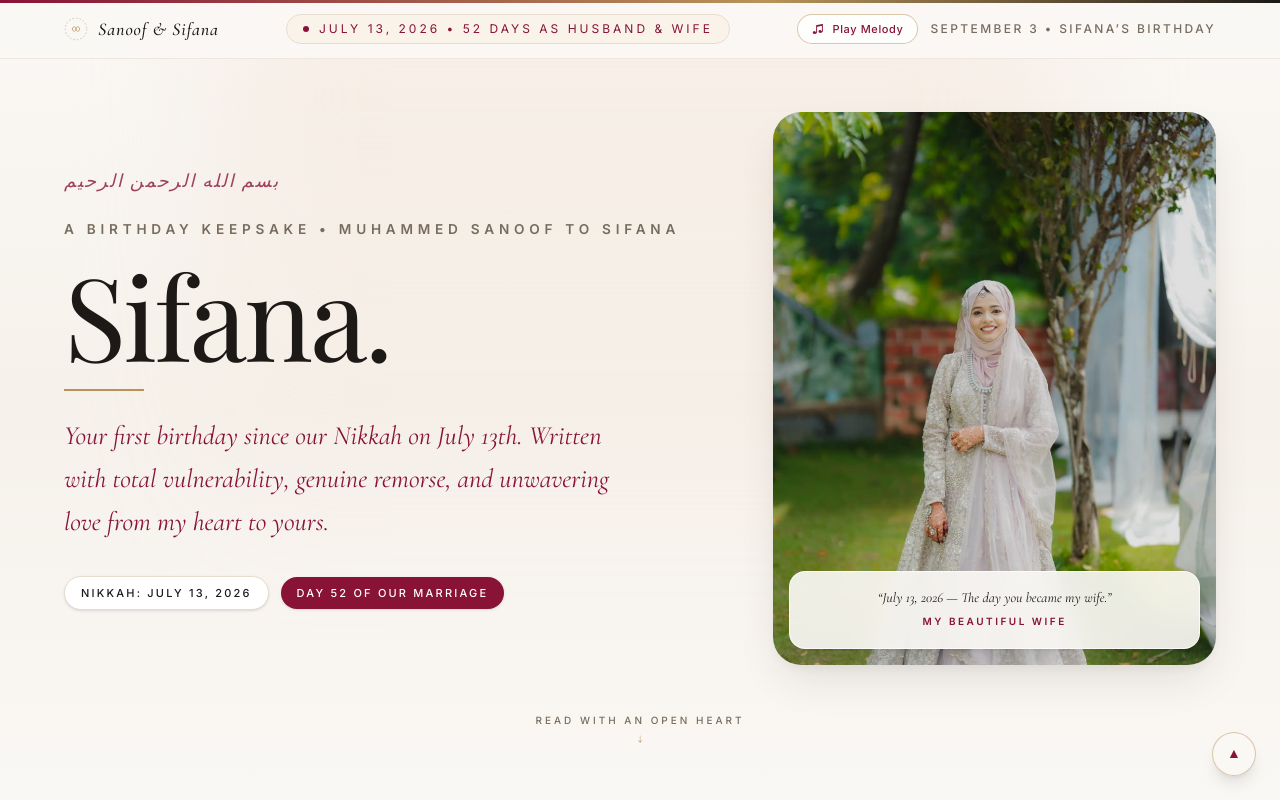
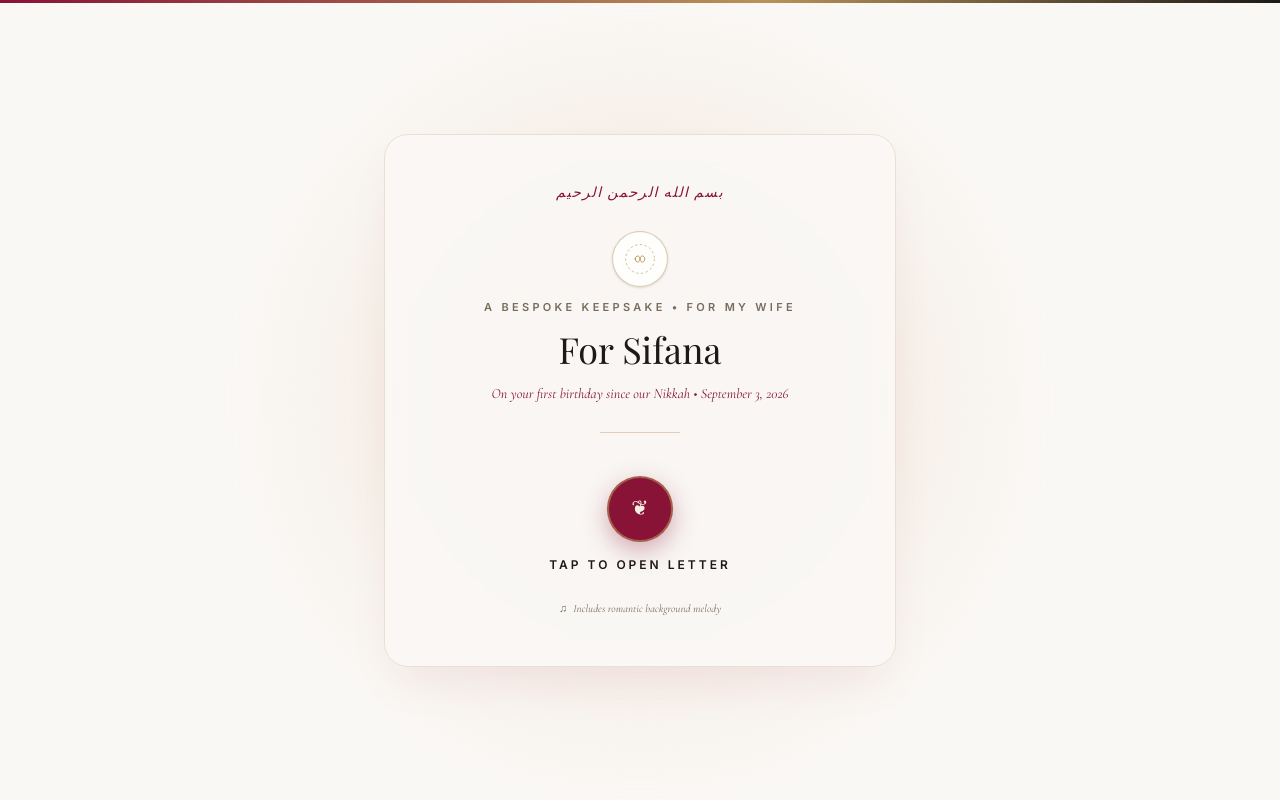
Before and after one commit to msanoof98/happy-birthday-sifana, a React (Vite) app: page / in a window 1280 px wide. Shown: the top 800 px of the page. Built offline with nearby package versions, Linux system fonts and the light colour scheme; a web font is replaced by a local one.

Commit message:
feat: Add editorial starter loader screen and Pixabay romantic background audio

```diff
--- a/src/App.tsx
+++ b/src/App.tsx
@@ -16,91 +16,108 @@ import {
 const EASE_OUT_QUART = [0.25, 1, 0.5, 1] as const;
 
 /* ═══════════════════════════════════════════════════════════════
-   AMBIENT ACOUSTIC MUSIC SYNTHESIZER (WEB AUDIO API)
-   Zero external dependencies, works seamlessly offline & on Vercel
+   STARTER & LOADER SCREEN: THE QUIET INVITATION
    ═══════════════════════════════════════════════════════════════ */
 
-class AmbientMusicBox {
-  private ctx: AudioContext | null = null;
-  private isPlaying = false;
-  private timer: number | null = null;
-  private noteIdx = 0;
+function StarterScreen({ onOpen }: { onOpen: () => void }) {
+  const [isOpening, setIsOpening] = useState(false);
+  const [isLoaded, setIsLoaded] = useState(false);
+  const shouldReduceMotion = useReducedMotion();
 
-  // Soft, peaceful acoustic bell progression (F maj9 / D min9 / Bb maj7)
-  private melody = [
-    349.23, // F4
-    440.0,  // A4
-    523.25, // C5
-    659.25, // E5
-    587.33, // D5
-    440.0,  // A4
-    392.0,  // G4
-    523.25, // C5
-    466.16, // Bb4
-    392.0,  // G4
-    349.23, // F4
-    261.63, // C4
-    349.23, // F4
-    440.0,  // A4
-    392.0,  // G4
-    329.63, // E4
-  ];
+  useEffect(() => {
+    const t = setTimeout(() => setIsLoaded(true), 500);
+    return () => clearTimeout(t);
+  }, []);
 
-  start() {
-    if (this.isPlaying) return;
-    try {
-      const AudioCtx =
-        window.AudioContext ||
-        (window as unknown as { webkitAudioContext: typeof AudioContext }).webkitAudioContext;
-      if (!AudioCtx) return;
-      this.ctx = new AudioCtx();
-      this.isPlaying = true;
-      this.scheduleNext();
-    } catch {
-      // AudioContext policy fallback
-    }
-  }
-
-  private scheduleNext = () => {
-    if (!this.isPlaying || !this.ctx) return;
-    const freq = this.melody[this.noteIdx];
-    this.noteIdx = (this.noteIdx + 1) % this.melody.length;
-    this.playTone(freq);
-    this.timer = window.setTimeout(this.scheduleNext, 1250);
+  const handleOpenClick = () => {
+    setIsOpening(true);
+    setTimeout(() => {
+      onOpen();
+    }, 700);
   };
 
-  private playTone(freq: number) {
-    if (!this.ctx || this.ctx.state === "suspended") return;
-    const now = this.ctx.currentTime;
-    const osc = this.ctx.createOscillator();
-    const gain = this.ctx.createGain();
+  return (
+    <motion.div
+      className="fixed inset-0 z-50 bg-[#FAF8F5] flex items-center justify-center p-6 select-none overflow-hidden"
+      initial={{ opacity: 1 }}
+      exit={{ opacity: 0, scale: 1.04, filter: "blur(6px)" }}
+      transition={{ duration: 0.85, ease: EASE_OUT_QUART }}
+    >
+      {/* Background ambient glow */}
+      <div className="absolute w-[600px] h-[600px] bg-[#F2DFD0]/50 rounded-full blur-3xl pointer-events-none" />
 
-    osc.type = "sine";
-    osc.frequency.setValueAtTime(freq, now);
+      <motion.div
+        className="relative max-w-lg w-full bg-[#FAF8F5]/90 backdrop-blur-md border border-[#EADFD4] rounded-3xl p-8 sm:p-12 text-center shadow-[0_24px_50px_-12px_rgba(136,19,55,0.08)] space-y-7"
+        initial={{ opacity: 0, y: 20, scale: 0.96 }}
+        animate={{ opacity: 1, y: 0, scale: 1 }}
+        transition={{ duration: 1, ease: EASE_OUT_QUART }}
+      >
+        {/* Sacred Bismillah */}
+        <p className="font-serif italic text-sm text-[#881337] tracking-widest">
+          بسم الله الرحمن الرحيم
+        </p>
 
-    // Warm, soft acoustic bell envelope
-    gain.gain.setValueAtTime(0.0001, now);
-    gain.gain.exponentialRampToValueAtTime(0.12, now + 0.08);
-    gain.gain.exponentialRampToValueAtTime(0.0001, now + 1.8);
+        {/* Monogram Header */}
+        <div className="space-y-3">
+          <div className="inline-flex items-center justify-center w-14 h-14 rounded-full border border-[#B89358]/50 bg-white/80 shadow-sm mx-auto">
+            <GoldKnotIcon className="w-8 h-8 text-[#B89358]" />
+          </div>
+          <p className="font-sans text-[11px] tracking-[0.3em] uppercase text-[#786C5E] font-semibold">
+            A Bespoke Keepsake • For My Wife
+          </p>
+          <h1 className="font-display text-3xl sm:text-4xl text-[#1C1917] font-normal leading-tight">
+            For Sifana
+          </h1>
+          <p className="font-serif italic text-sm text-[#881337]">
+            On your first birthday since our Nikkah • September 3, 2026
+          </p>
+        </div>
 
-    osc.connect(gain);
-    gain.connect(this.ctx.destination);
+        <div className="w-20 h-px bg-[#B89358]/40 mx-auto" />
 
-    osc.start(now);
-    osc.stop(now + 1.85);
-  }
+        {/* Wax Seal / Tap to Open Button */}
+        <div className="space-y-4 pt-1">
+          <motion.button
+            onClick={handleOpenClick}
+            disabled={!isLoaded || isOpening}
+            className="group relative inline-flex flex-col items-center cursor-pointer p-3 focus:outline-none"
+            whileHover={{ scale: 1.04 }}
+            whileTap={{ scale: 0.96 }}
+            aria-label="Tap to open letter and start music"
+          >
+            {/* Glowing Wax Seal Aura */}
+            <motion.div
+              className="w-16 h-16 rounded-full bg-[#881337] flex items-center justify-center text-white shadow-[0_8px_24px_rgba(136,19,55,0.35)] group-hover:shadow-[0_12px_28px_rgba(136,19,55,0.5)] transition-shadow border-2 border-[#B89358]/60"
+              animate={
+                isOpening
+                  ? { scale: [1, 1.4, 0], opacity: [1, 0.8, 0] }
+                  : shouldReduceMotion
+                  ? {}
+                  : { scale: [1, 1.05, 1] }
+              }
+              transition={{
+                duration: isOpening ? 0.6 : 3,
+                repeat: isOpening ? 0 : Infinity,
+                ease: "easeInOut",
+              }}
+            >
+              <span className="font-serif text-xl text-[#F6EDE2]">❦</span>
+            </motion.div>
 
-  stop() {
-    this.isPlaying = false;
-    if (this.timer) {
-      clearTimeout(this.timer);
-      this.timer = null;
-    }
-    if (this.ctx) {
-      this.ctx.close();
-      this.ctx = null;
-    }
-  }
+            <span className="font-sans text-xs tracking-[0.25em] uppercase text-[#1C1917] font-semibold mt-4 group-hover:text-[#881337] transition-colors">
+              {isOpening ? "Opening with Love..." : "Tap to Open Letter"}
+            </span>
+          </motion.button>
+
+          {/* Music Notification */}
+          <div className="flex items-center justify-center gap-1.5 text-[11px] font-serif italic text-[#786C5E]">
+            <span>♫</span>
+            <span>Includes romantic background melody</span>
+          </div>
+        </div>
+      </motion.div>
+    </motion.div>
+  );
 }
 
 /* ═══════════════════════════════════════════════════════════════
@@ -361,7 +378,7 @@ function EditorialNav({
           <span>July 13, 2026 • 52 Days As Husband & Wife</span>
         </div>
 
-        {/* Right Action: Ambient Audio Toggle & Date */}
+        {/* Right Action: Romantic Audio Toggle & Date */}
         <div className="flex items-center gap-3">
           <button
             onClick={onToggleAudio}
@@ -370,11 +387,11 @@ function EditorialNav({
                 ? "bg-[#881337] text-white border-[#881337] shadow-sm"
                 : "bg-white/80 hover:bg-[#FAF3EA] text-[#881337] border-[#B89358]/50"
             }`}
-            aria-label={isPlayingAudio ? "Pause ambient melody" : "Play ambient acoustic melody"}
+            aria-label={isPlayingAudio ? "Pause romantic music" : "Play romantic music"}
           >
             <span className="text-xs">{isPlayingAudio ? "⏸" : "♫"}</span>
             <span className="text-[11px] font-medium hidden sm:inline">
-              {isPlayingAudio ? "Melody Playing" : "Play Melody"}
+              {isPlayingAudio ? "Music Playing" : "Play Music"}
             </span>
             {isPlayingAudio && (
               <span className="flex items-center gap-0.5 h-2.5">
@@ -531,7 +548,7 @@ function EditorialHero({ onPhotoClick }: { onPhotoClick: (item: LightboxState) =
 }
 
 /* ═══════════════════════════════════════════════════════════════
-   DELIGHT 1: THE LIVE SACRED TICKER (DAY 52 & COUNTING EVERY SECOND)
+   LIVE SACRED TICKER (DAY 52 & COUNTING EVERY SECOND)
    ═══════════════════════════════════════════════════════════════ */
 
 function SacredUnionTimeline() {
@@ -956,7 +973,7 @@ function ChapterFourBlessing({ onPhotoClick }: { onPhotoClick: (item: LightboxSt
 }
 
 /* ═══════════════════════════════════════════════════════════════
-   DELIGHT 2: "MAKE A BIRTHDAY WISH" CANDLE RITUAL
+   DELIGHT: "MAKE A BIRTHDAY WISH" CANDLE RITUAL
    ═══════════════════════════════════════════════════════════════ */
 
 function BirthdayCandleRitual() {
@@ -1313,32 +1330,63 @@ function ScrollCompanion() {
    ═══════════════════════════════════════════════════════════════ */
 
 export default function App() {
+  const [isOpened, setIsOpened] = useState(false);
   const [activeLightbox, setActiveLightbox] = useState<LightboxState | null>(null);
   const [isPlayingAudio, setIsPlayingAudio] = useState(false);
-  const musicBoxRef = useRef<AmbientMusicBox | null>(null);
+  const audioRef = useRef<HTMLAudioElement | null>(null);
 
-  useEffect(() => {
-    musicBoxRef.current = new AmbientMusicBox();
-    return () => {
-      if (musicBoxRef.current) {
-        musicBoxRef.current.stop();
-      }
-    };
-  }, []);
+  const handleOpen = () => {
+    setIsOpened(true);
+    if (audioRef.current) {
+      audioRef.current.volume = 0;
+      audioRef.current
+        .play()
+        .then(() => {
+          setIsPlayingAudio(true);
+          // Soft volume fade-in over 2 seconds
+          let vol = 0;
+          const interval = setInterval(() => {
+            if (!audioRef.current) return;
+            vol = Math.min(0.42, vol + 0.04);
+            audioRef.current.volume = vol;
+            if (vol >= 0.42) clearInterval(interval);
+          }, 120);
+        })
+        .catch(() => {
+          // Autoplay policy fallback
+        });
+    }
+  };
 
   const handleToggleAudio = () => {
-    if (!musicBoxRef.current) return;
+    if (!audioRef.current) return;
     if (isPlayingAudio) {
-      musicBoxRef.current.stop();
+      audioRef.current.pause();
       setIsPlayingAudio(false);
     } else {
-      musicBoxRef.current.start();
-      setIsPlayingAudio(true);
+      audioRef.current
+        .play()
+        .then(() => {
+          setIsPlayingAudio(true);
+        })
+        .catch(() => {});
     }
   };
 
   return (
     <div className="min-h-screen relative font-serif text-[#1C1917] bg-[#FAF8F5] selection:bg-[#881337]/15">
+      {/* Background Audio Element with Pixabay Romantic Track */}
+      <audio
+        ref={audioRef}
+        src="/audio/romantic.mp3"
+        loop
+        preload="auto"
+      />
+
+      <AnimatePresence>
+        {!isOpened && <StarterScreen onOpen={handleOpen} />}
+      </AnimatePresence>
+
       <EditorialNav
         isPlayingAudio={isPlayingAudio}
         onToggleAudio={handleToggleAudio}
```
Also changed, not shown: 1 other file (tests, documents, lock files or other folders).
